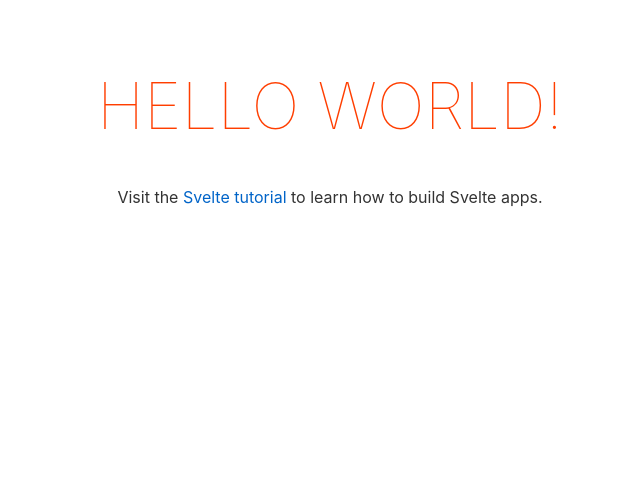
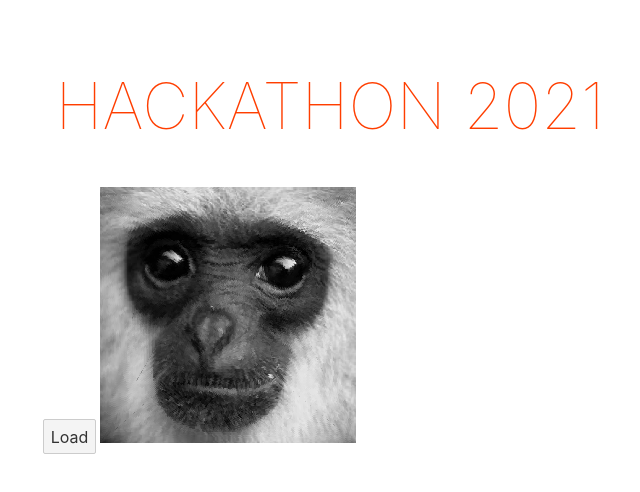
Before and after one commit to Ichaelus/hackathon-2021-2, a Svelte app: page / in a window 1280 px wide. Shown: the top 492 px of the page, without its empty margins (310-950 px from the left). Built offline with nearby package versions, Linux system fonts and the light colour scheme.

Commit message:
load base image

```diff
--- a/src/App.svelte
+++ b/src/App.svelte
@@ -1,10 +1,24 @@
 <script>
-	export let name;
+	function convertImgToCanvas(){
+		var myImgElement = document.getElementById("srcimage");
+		var myCanvasElement = document.getElementById("convertedimage");
+		//myCanvasElement.width = myImgElement.width;
+		//myCanvasElement.height = myImgElement.height;
+		var context = myCanvasElement.getContext('2d');
+		context.drawImage(myImgElement,0,0);
+		console.log("test");
+	}
+
+	document.addEventListener('DOMContentLoaded', convertImgToCanvas);
 </script>
 
 <main>
-	<h1>Hello {name}!</h1>
-	<p>Visit the <a href="https://svelte.dev/tutorial">Svelte tutorial</a> to learn how to build Svelte apps.</p>
+	<h1>Hackathon 2021</h1>
+	<button on:click={convertImgToCanvas}>
+		 Load
+	</button>
+	<img id="srcimage" src="images/monkey.gif" alt="">
+	<canvas id="convertedimage" width="256" height="256"></canvas>
 </main>
 
 <style>
```
Also changed, not shown: public/images/monkey.gif (added).
